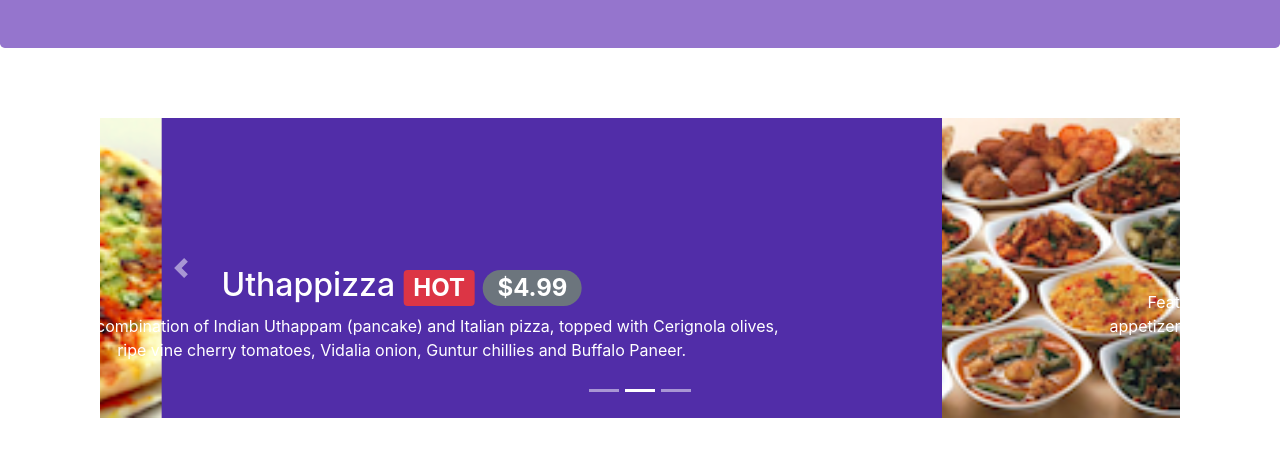
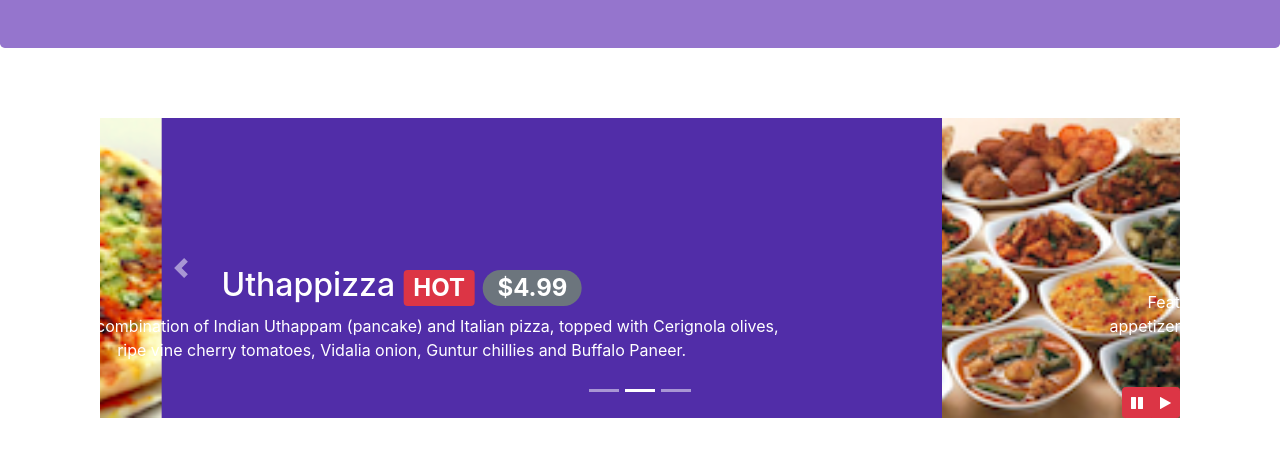
Before and after one commit to hashincludeaayush/Coursera_MERN_Stack, a website: page index.html in a window 1280 px wide. Shown: the part 336-800 px from the top of the page. Drawn offline with nearby package versions, Linux system fonts and the light colour scheme.

Commit message:
added jquery controls

```diff
--- a/css/style.css
+++ b/css/style.css
@@ -57,3 +57,9 @@ body{
     left: 0;
     min-height: 300px;
 }
+
+#carouselButton{
+    right: 0px;
+    position: absolute;
+    bottom: 0px;
+}
--- a/index.html
+++ b/index.html
@@ -199,6 +199,14 @@
             <a class="carousel-control-prev" href="#mycarousel" role="button" data-slide="prev">
                     <span class="carousel-control-prev-icon"></span>
             </a>
+            <div class="btn-group" id="carouselButton">
+                <button class="btn btn-danger btn-sm" id="carousel-pause">
+                    <span class="fa fa-pause"></span>
+                </button>
+                <button class="btn btn-danger btn-sm" id="carousel-play">
+                    <span class="fa fa-play"></span>
+                </button>
+                </div>
                 </div>
         </div></div>
         <div class="row row-content align-items-center">
@@ -357,6 +365,17 @@
   <script src="node_modules/jquery/dist/jquery.slim.min.js"></script>
   <script src="node_modules/popper.js/dist/umd/popper.min.js"></script>
   <script src="node_modules/bootstrap/dist/js/bootstrap.min.js"></script>
+  <script>
+    $(document).ready(function(){
+        $("#mycarousel").carousel( { interval: 2000 } );
+        $("#carousel-pause").click(function(){
+            $("#mycarousel").carousel('pause');
+        });
+        $("#carousel-play").click(function(){
+            $("#mycarousel").carousel('cycle');
+        });
+    })
+  </script>
 </body>
 
 </html>
```
